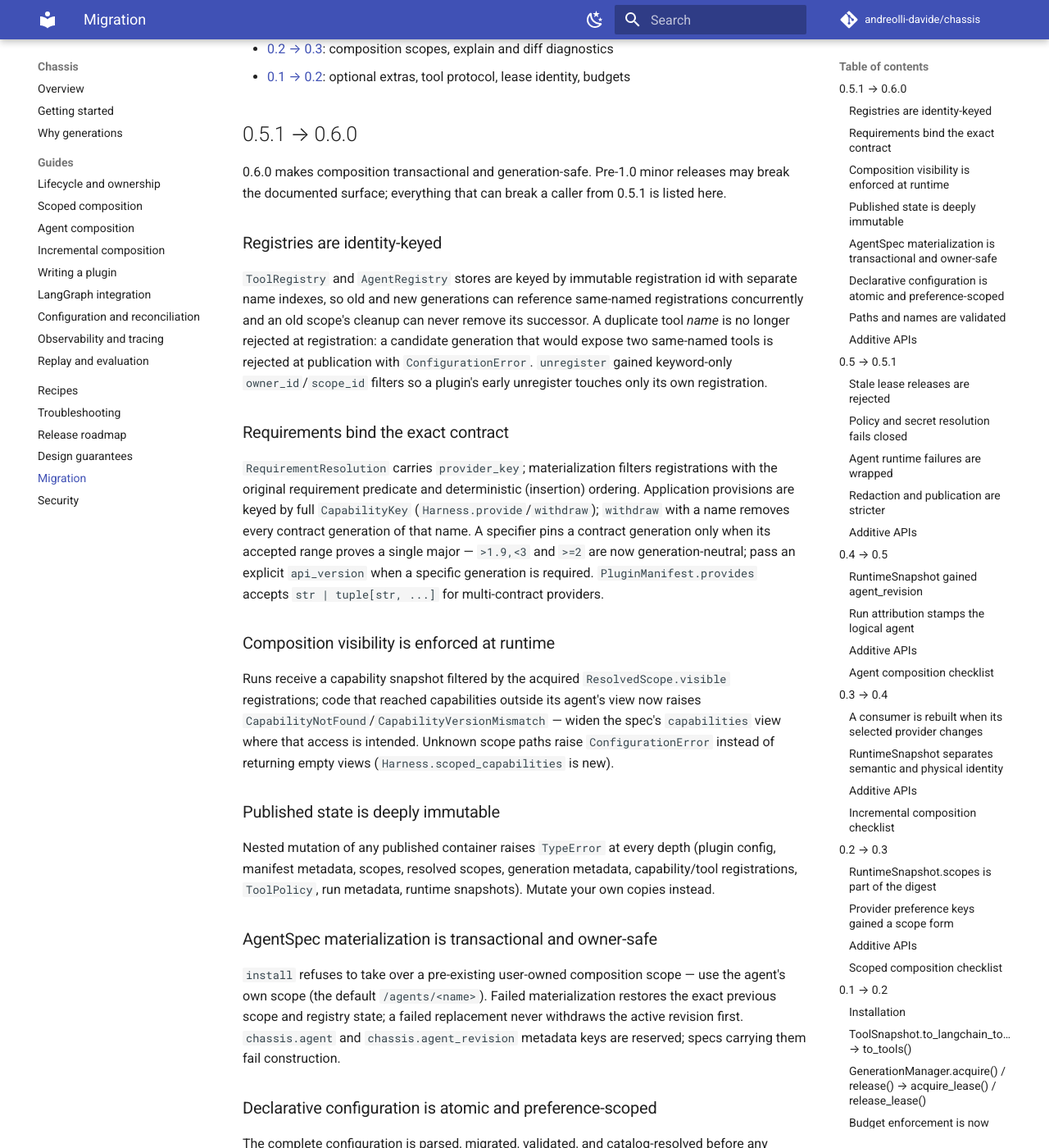
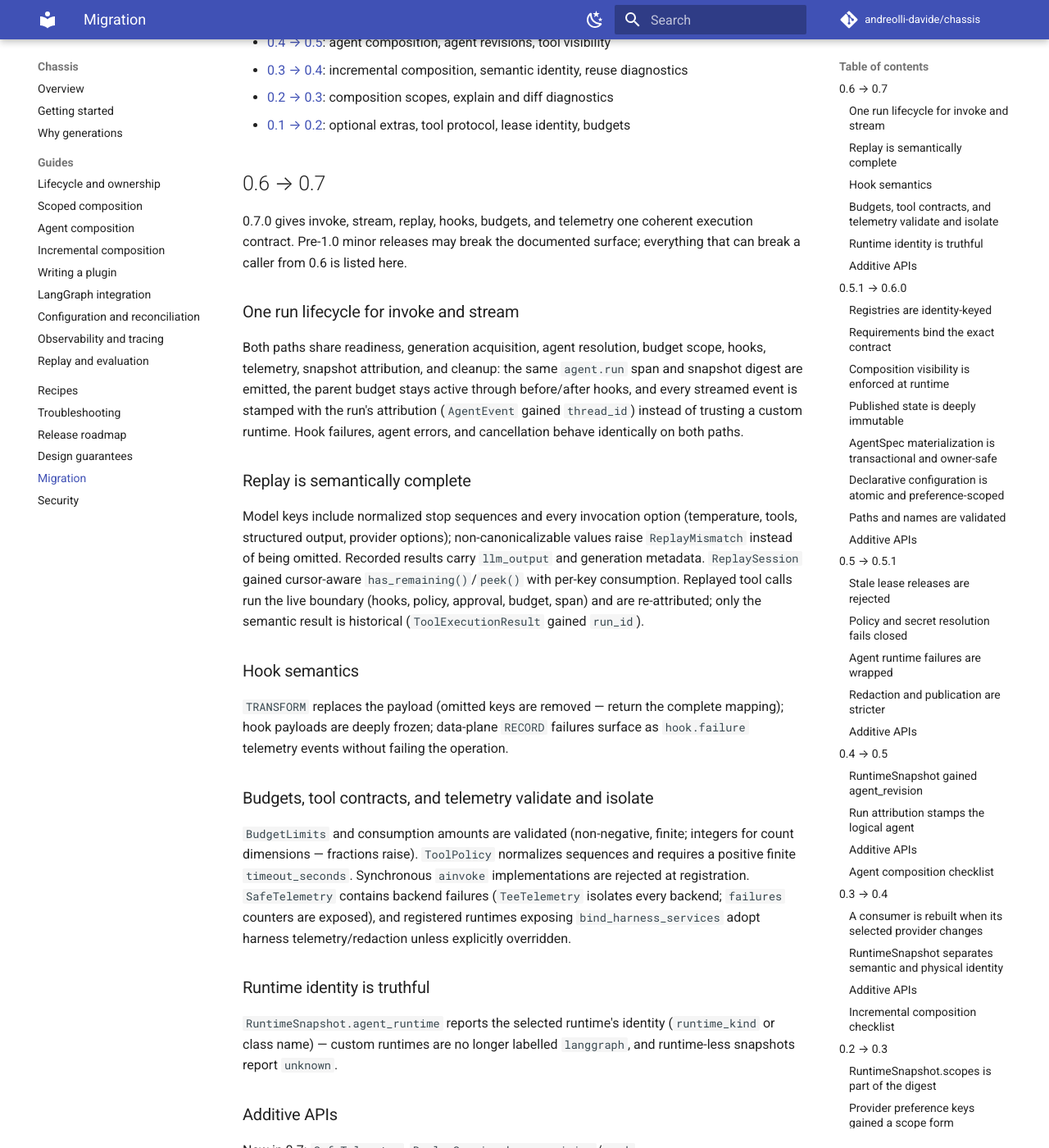
Before and after one commit to andreolli-davide/chassis, an MkDocs documentation site: the page built from docs/migration.md, in a window 1280 px wide and 1400 px high, scrolled down 462 px. Shown: the whole window at 82% size. Built offline with MkDocs 1.6.1 and Material for MkDocs 9.7.7, drawn with Linux system fonts in a browser that asks for light colours; comment, search, counter and statistics services are not loaded; some of the changed text lies outside the part shown.

```diff
--- a/docs/migration.md
+++ b/docs/migration.md
@@ -6,6 +6,9 @@ why it was made, and what to do instead. Lifecycle behaviour is unchanged across
 these releases: published generations are still immutable, publication is still
 transactional, and logical unload is still distinct from physical disposal.
 
+- [0.6 → 0.7](#06--07): one run lifecycle, complete replay, hook semantics,
+  validated budgets and tool contracts, isolated telemetry, truthful runtime
+  identity
 - [0.5.1 → 0.6](#051--06): identity-keyed registries, exact contract binding,
   runtime composition visibility, deep immutability, transactional
   materialization and configuration
@@ -15,6 +18,61 @@ transactional, and logical unload is still distinct from physical disposal.
 - [0.3 → 0.4](#03-04): incremental composition, semantic identity, reuse diagnostics
 - [0.2 → 0.3](#02-03): composition scopes, explain and diff diagnostics
 - [0.1 → 0.2](#01-02): optional extras, tool protocol, lease identity, budgets
+
+## 0.6 → 0.7
+
+0.7.0 gives invoke, stream, replay, hooks, budgets, and telemetry one coherent
+execution contract. Pre-1.0 minor releases may break the documented surface;
+everything that can break a caller from 0.6 is listed here.
+
+### One run lifecycle for invoke and stream
+
+Both paths share readiness, generation acquisition, agent resolution, budget
+scope, hooks, telemetry, snapshot attribution, and cleanup: the same
+`agent.run` span and snapshot digest are emitted, the parent budget stays active
+through before/after hooks, and every streamed event is stamped with the run's
+attribution (`AgentEvent` gained `thread_id`) instead of trusting a custom
+runtime. Hook failures, agent errors, and cancellation behave identically on
+both paths.
+
+### Replay is semantically complete
+
+Model keys include normalized stop sequences and every invocation option
+(temperature, tools, structured output, provider options); non-canonicalizable
+values raise `ReplayMismatch` instead of being omitted. Recorded results carry
+`llm_output` and generation metadata. `ReplaySession` gained cursor-aware
+`has_remaining()`/`peek()` with per-key consumption. Replayed tool calls run the
+live boundary (hooks, policy, approval, budget, span) and are re-attributed;
+only the semantic result is historical (`ToolExecutionResult` gained `run_id`).
+
+### Hook semantics
+
+`TRANSFORM` replaces the payload (omitted keys are removed — return the complete
+mapping); hook payloads are deeply frozen; data-plane `RECORD` failures surface
+as `hook.failure` telemetry events without failing the operation.
+
+### Budgets, tool contracts, and telemetry validate and isolate
+
+`BudgetLimits` and consumption amounts are validated (non-negative, finite;
+integers for count dimensions — fractions raise). `ToolPolicy` normalizes
+sequences and requires a positive finite `timeout_seconds`. Synchronous
+`ainvoke` implementations are rejected at registration. `SafeTelemetry` contains
+backend failures (`TeeTelemetry` isolates every backend; `failures` counters
+are exposed), and registered runtimes exposing `bind_harness_services` adopt
+harness telemetry/redaction unless explicitly overridden.
+
+### Runtime identity is truthful
+
+`RuntimeSnapshot.agent_runtime` reports the selected runtime's identity
+(`runtime_kind` or class name) — custom runtimes are no longer labelled
+`langgraph`, and runtime-less snapshots report `unknown`.
+
+### Additive APIs
+
+New in 0.7: `SafeTelemetry`, `ReplaySession.has_remaining`/`peek`,
+`ToolExecutionResult.run_id`, `AgentEvent.thread_id`,
+`RuntimeSnapshot` truthful `agent_runtime`, and `GraphCache` capacity
+validation (`max_entries=0` disables caching).
 
 ## 0.5.1 → 0.6.0
 
--- a/pyproject.toml
+++ b/pyproject.toml
@@ -1,6 +1,6 @@
 [project]
 name = "chassis-harness"
-version = "0.6.0"
+version = "0.7.0"
 description = "Chassis: transactional runtime composition for dynamic agent systems -- scoped ownership, reactive capabilities, and immutable runtime generations."
 readme = "README.md"
 requires-python = ">=3.12"
```
Also changed, not shown: CHANGELOG.md (+13 -1 lines), docs/roadmap.md (+17 -17 lines), 1 other file.
